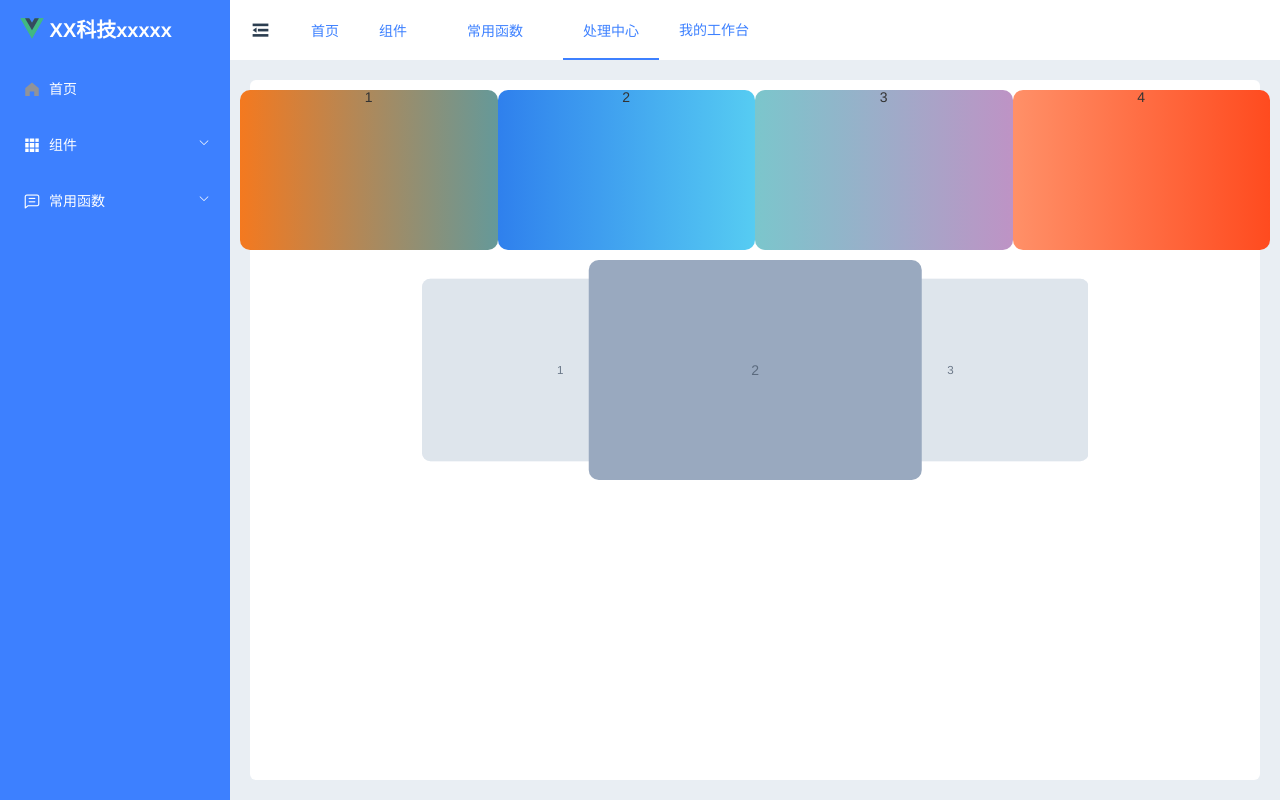
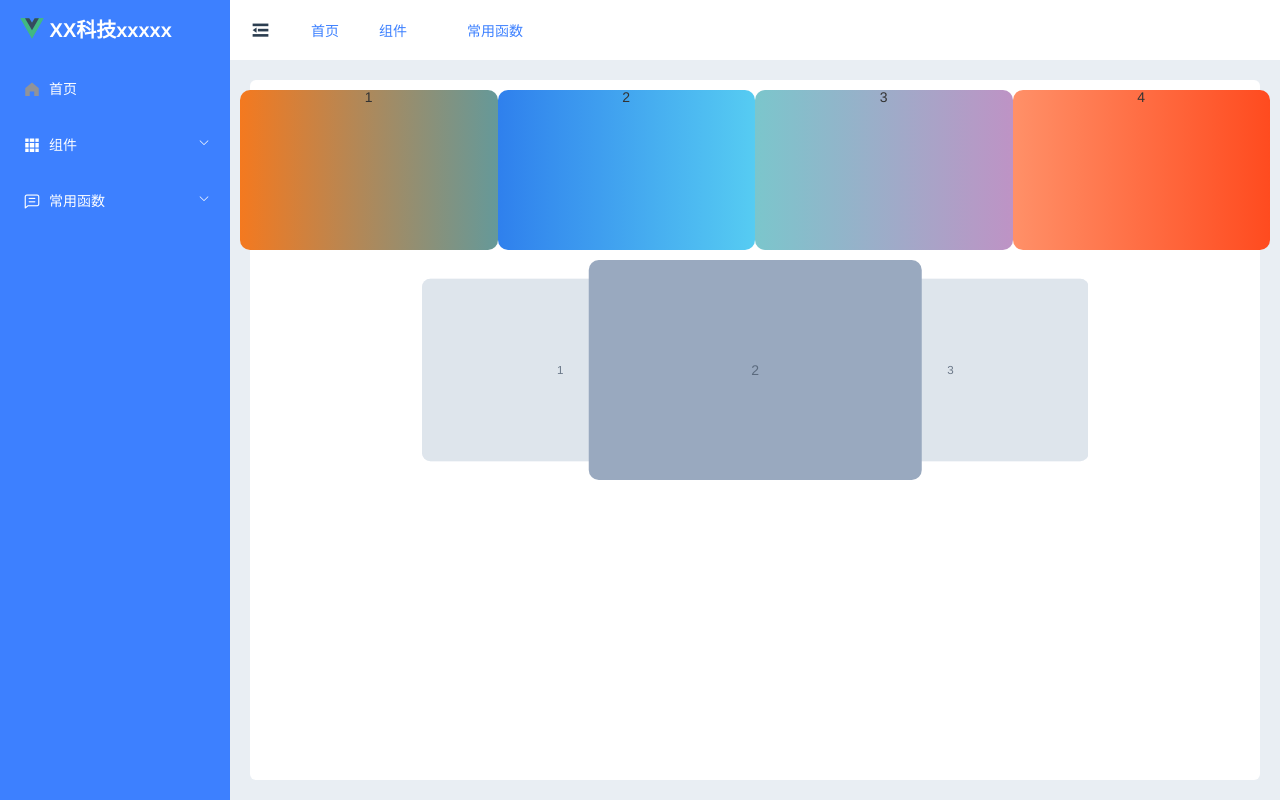
Before and after one commit to jiaoxf/admin-element-vue, a Vue app: page /index in a window 1280 px wide. Built offline with nearby package versions, Linux system fonts and the light colour scheme.

Commit message:
头部菜单与router同步

```diff
--- a/src/views/layout/components/Header.vue
+++ b/src/views/layout/components/Header.vue
@@ -33,25 +33,6 @@
             </el-menu-item>
           </el-submenu>
         </template>
-      </el-menu>
-      <el-menu
-      :default-active="activeIndex"
-      class="el-menu-demo"
-      mode="horizontal"
-      @select="handleSelect"
-      background-color="#fff"
-      text-color="#3D80FF"
-      active-text-color="#3D80FF"
-      >
-          <el-menu-item index="1">
-            <span>处理中心</span>
-          </el-menu-item>
-        <el-submenu index="2">
-          <template slot="title">我的工作台</template>
-          <el-menu-item index="2-1">选项1</el-menu-item>
-          <el-menu-item index="2-2">选项2</el-menu-item>
-          <el-menu-item index="2-3">选项3</el-menu-item>
-        </el-submenu>
       </el-menu>
     </el-header>
   </div>
```
